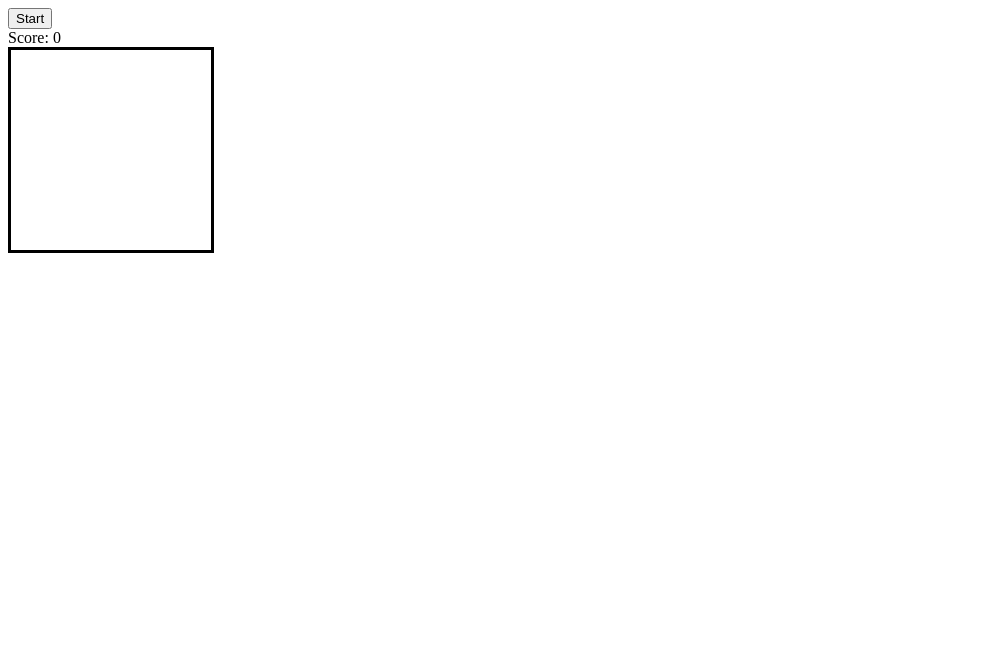
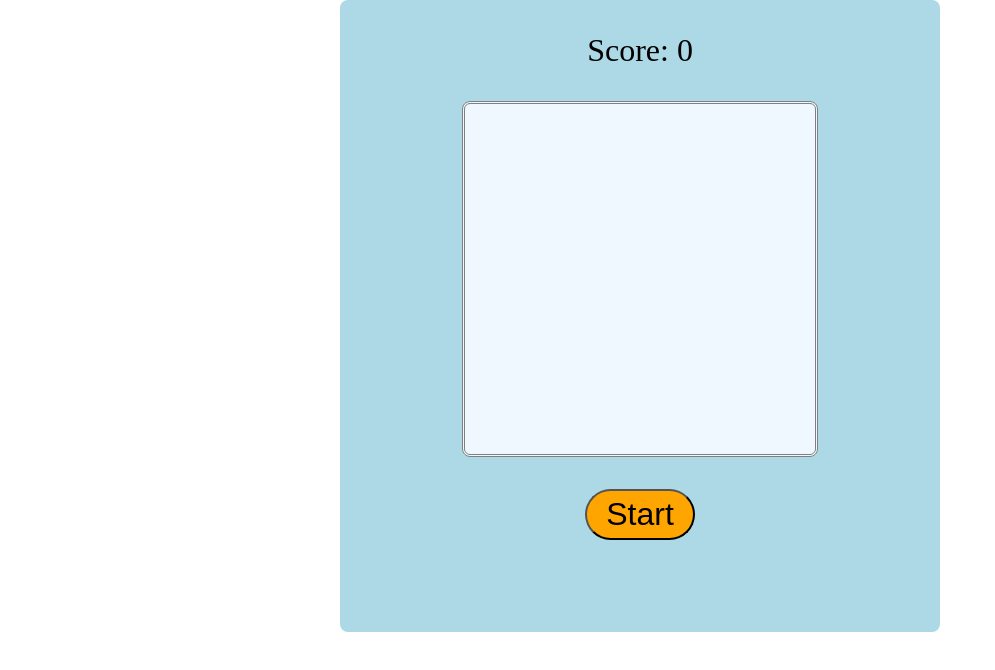
Before and after one commit to urielromero/snake-game, a plain HTML site: page index.html in a window 1280 px wide. Shown: the whole page, without its empty margins (0-995 px from the left). Drawn offline with Linux system fonts and the light colour scheme.

Commit message:
improve asthetics and add alert

```diff
--- a/index.html
+++ b/index.html
@@ -13,8 +13,7 @@
 </head>
 <body>
 
-    <button class="start">Start</button>
-
+    <div class="container">
         <div class="score">Score: <span>0</span></div>
 
     <!-- 10 by 10 grid -->
@@ -121,7 +120,9 @@
             <div></div>
         </div>
 
+        <button class="start">Start</button>
 
+    </div>
 
 
 </body>
--- a/script.js
+++ b/script.js
@@ -3,6 +3,7 @@ document.addEventListener('DOMContentLoaded', () => {
     const squares = document.querySelectorAll('.grid div');
     const scoreDisplay = document.querySelector('span');
     const startBtn = document.querySelector('.start');
+    const container = document.querySelector('.container');
 
     const width =10;
 
@@ -31,6 +32,7 @@ document.addEventListener('DOMContentLoaded', () => {
         currentSnake = [2,1,0];
         currentIndex = 0;
         currentSnake.forEach (index => squares[index].classList.add('snake'));
+        container.style.backgroundColor = "lightblue";
         interval =setInterval(moveOutcomes, intervalTime);
 
     }
@@ -47,7 +49,10 @@ document.addEventListener('DOMContentLoaded', () => {
             squares[currentSnake[0] + direction].classList.contains('snake')        // hits itself
 
             ){
+                container.style.backgroundColor = "red";
+                setTimeout(function(){ alert("Try Again!"); }, 100);
                 return clearInterval(interval); // clear interval if hit
+
         }
 
         const tail = currentSnake.pop();            // removes last square from snake array and shows it
--- a/style.css
+++ b/style.css
@@ -1,14 +1,39 @@
+body{
+    margin: 0;
+}
+
+.container{
+
+    width: 600px;
+    height: 600px;
+    padding-top: 1em;
+    background-color: lightblue;
+    border-radius: 8px;
+    margin: 0 auto;
+    display: flex;
+    align-items: center;
+    flex-direction: column;
+    font-size: 2em;
+
+}
+
 .grid{
-    width: 200px;
-    height: 200px;
+    width: 350px;
+    height: 350px;
+    border-radius: 8px;
+    margin-top: 1em;
     display: flex;
     flex-wrap: wrap;
-    border-style:  solid;
+    border-style:  double;
+    border-color: gray;
+    background-color: aliceblue;
+
 }
 
 .grid div {
-    width: 20px;
-    height: 20px;
+    width: 35px;
+    height: 35px;
+    border-radius: 50%;
 }
 
 .snake {
@@ -18,3 +43,12 @@
 .apple{
     background-color: green;
 }
+
+button{
+    font-size: 1em;
+    margin-top: 1em;
+    padding: 5px;
+    border-radius: 30px;
+    width: 110px;
+    background-color: orange;
+}
```
Lines whose indentation alone changed are shown as unchanged.
